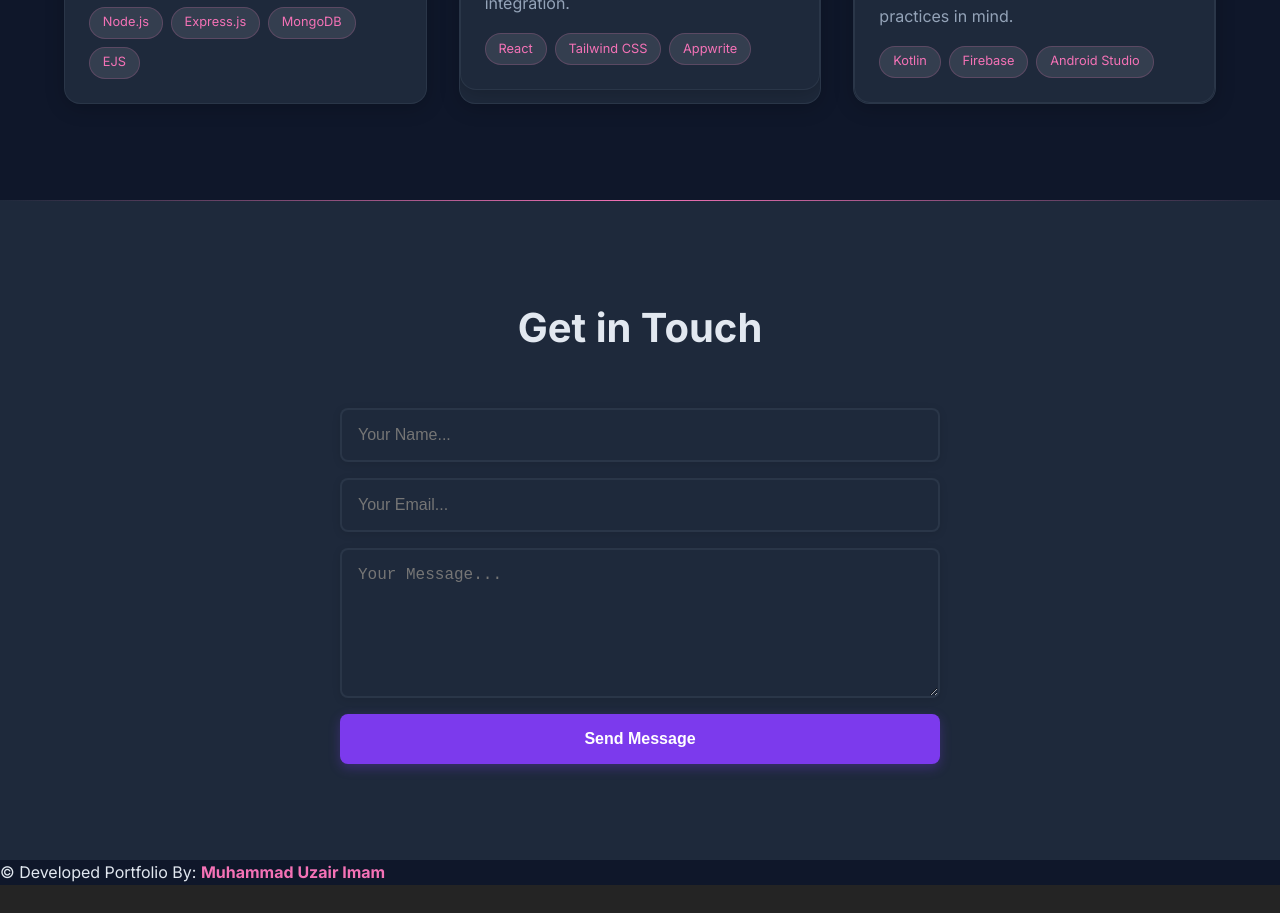
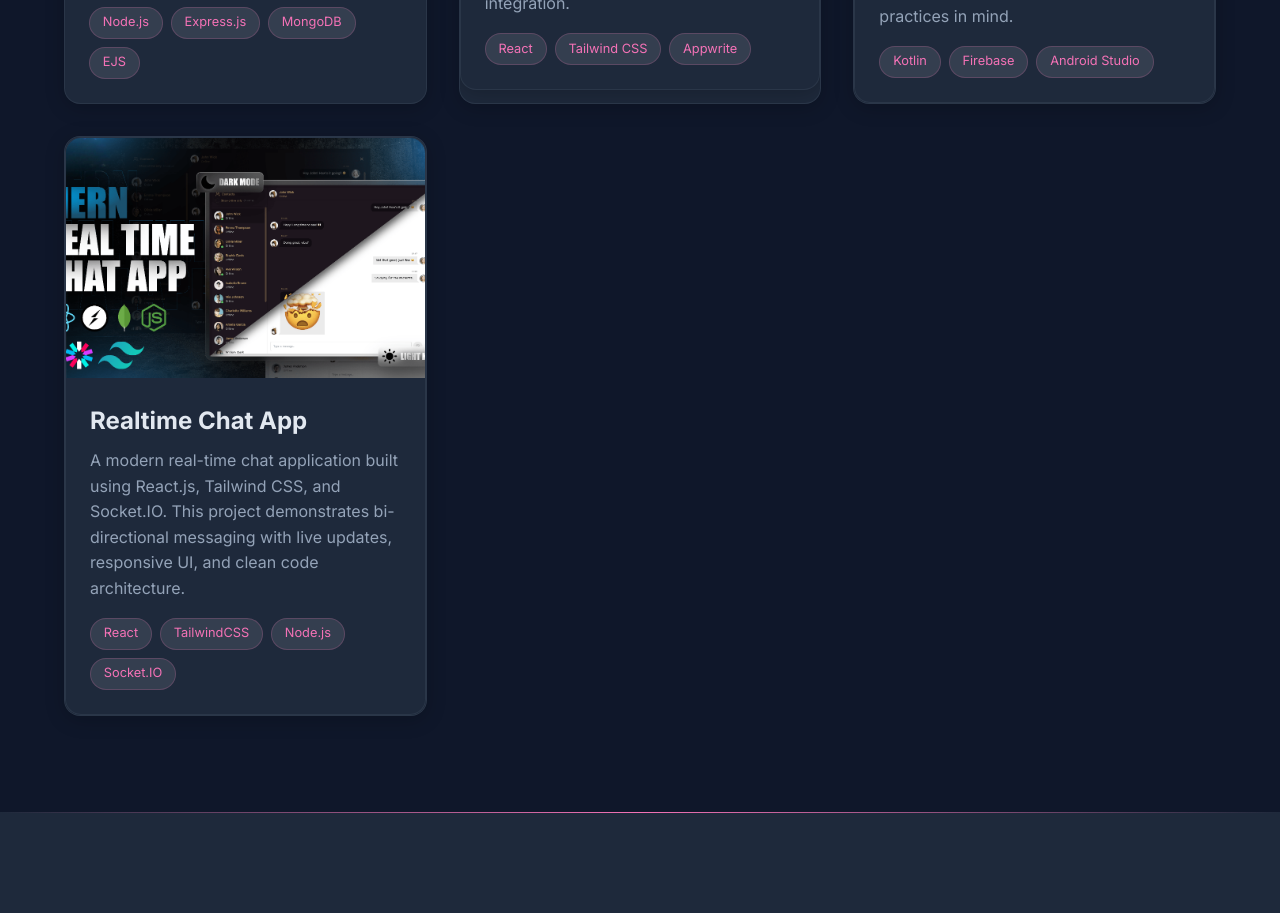
Before and after one commit to Uzairimam03/uzair-imam-portfolio, a React (Vite) app: page / in a window 1280 px wide. Shown: the part 1500-2413 px from the top of the page. Before the commit the page ends 2385 px from the top, so only its background shows below. Built offline with nearby package versions, Linux system fonts and the light colour scheme; no server answers.

Commit message:
Project added

```diff
--- a/src/components/Projects.jsx
+++ b/src/components/Projects.jsx
@@ -149,7 +149,7 @@ export const Projects = () => {
             </div>
           </motion.div>
         </motion.a>
-        {/* <motion.a
+        <motion.a
           href="https://realtime-chat-app-rtww.onrender.com/"
           target="_blank"
           rel="noopener noreferrer"
@@ -184,7 +184,7 @@ export const Projects = () => {
               <span>Socket.IO</span>
             </div>
           </motion.div>
-        </motion.a> */}
+        </motion.a>
       </motion.div>
     </motion.section>
   );
```
